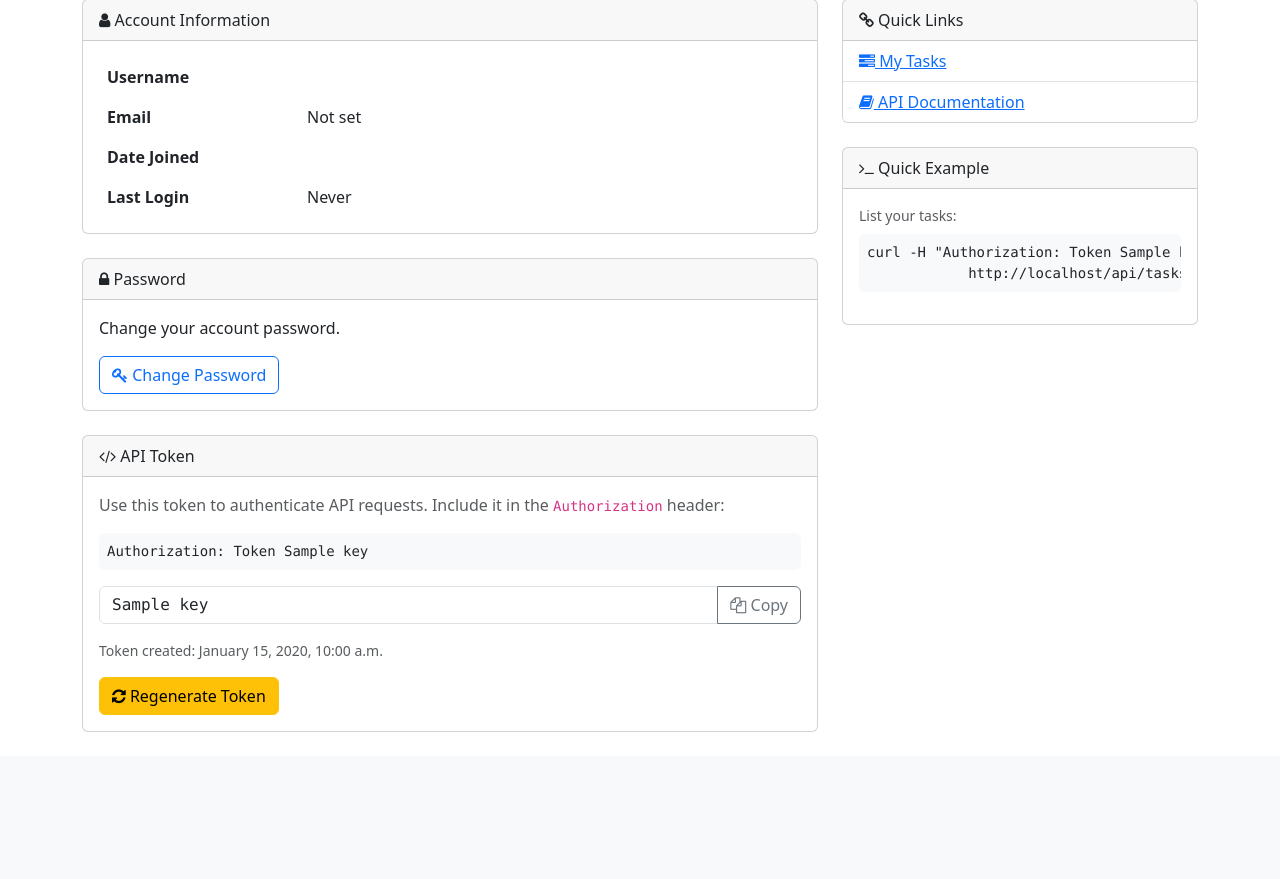
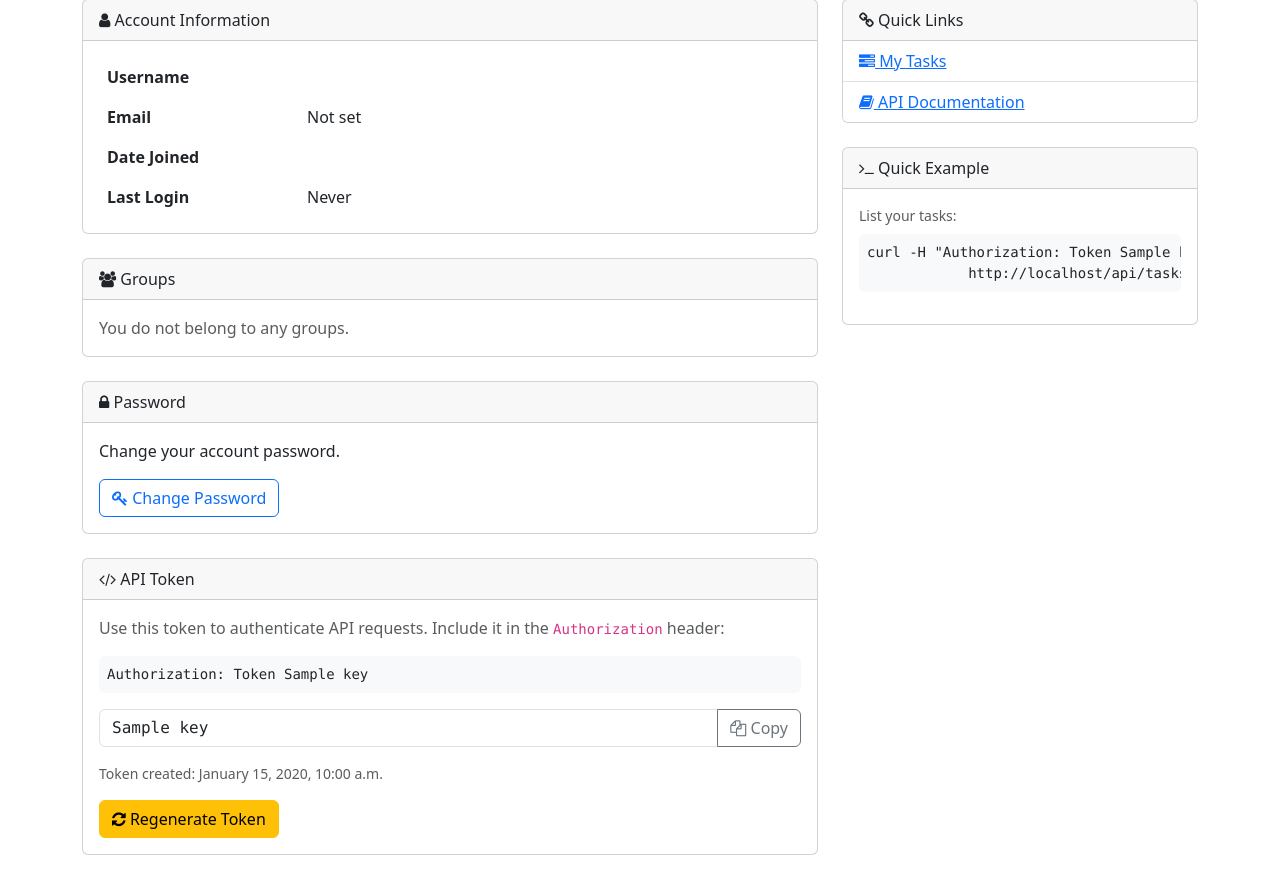
Before and after one commit to karpov-sv/stdweb, a Django app: template stdweb/templates/profile.html in a window 1280 px wide. Shown: the part 145-1024 px from the top of the page. Before the commit the page ends 877 px from the top, so only its background shows below. Run offline with Django 4.2, Linux system fonts and the light colour scheme; the template is opened without the code that fills it: most values are stand-ins (such as "Sample title", 1, 10 or a date in 2020); data that the repository does not hold is empty; parts of the project's set-up code (start-up, migrations or seed data) failed here and were passed over.

Commit message:
Show user's groups on profile page

```diff
--- a/stdweb/templates/profile.html
+++ b/stdweb/templates/profile.html
@@ -38,6 +38,25 @@
               {% endif %}
             </tbody>
           </table>
+        </div>
+      </div>
+
+      <!-- Groups -->
+      <div class="card mb-4">
+        <div class="card-header">
+          <i class="fa fa-users"></i> Groups
+        </div>
+        <div class="card-body">
+          {% if user.groups.all %}
+            <p class="text-muted mb-3">You belong to the following groups:</p>
+            <div>
+              {% for g in user.groups.all %}
+                <span class="badge bg-secondary me-1 mb-1">{{ g.name }}</span>
+              {% endfor %}
+            </div>
+          {% else %}
+            <p class="text-muted mb-0">You do not belong to any groups.</p>
+          {% endif %}
         </div>
       </div>
 
```
